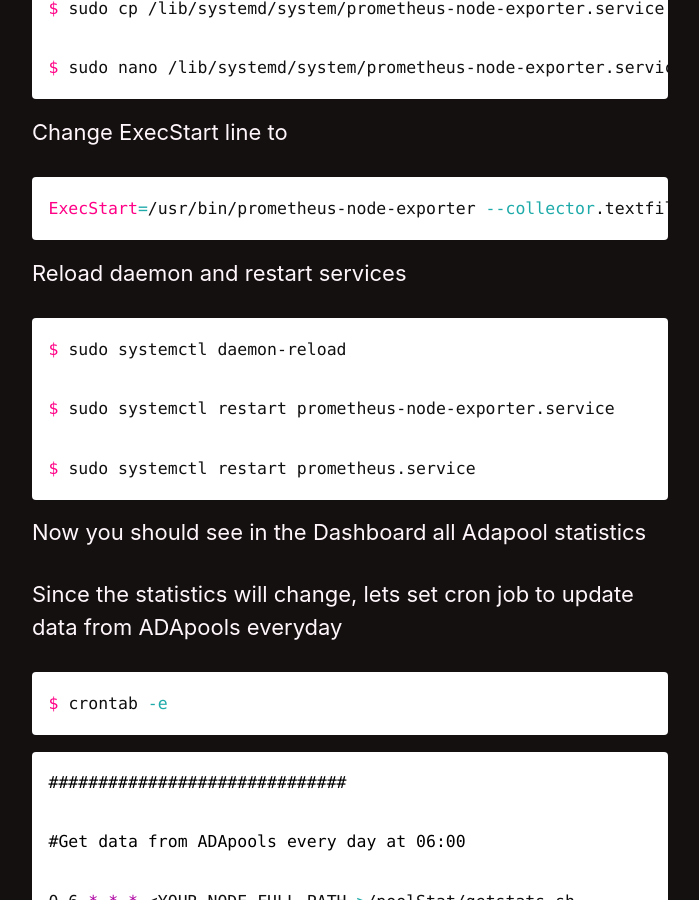
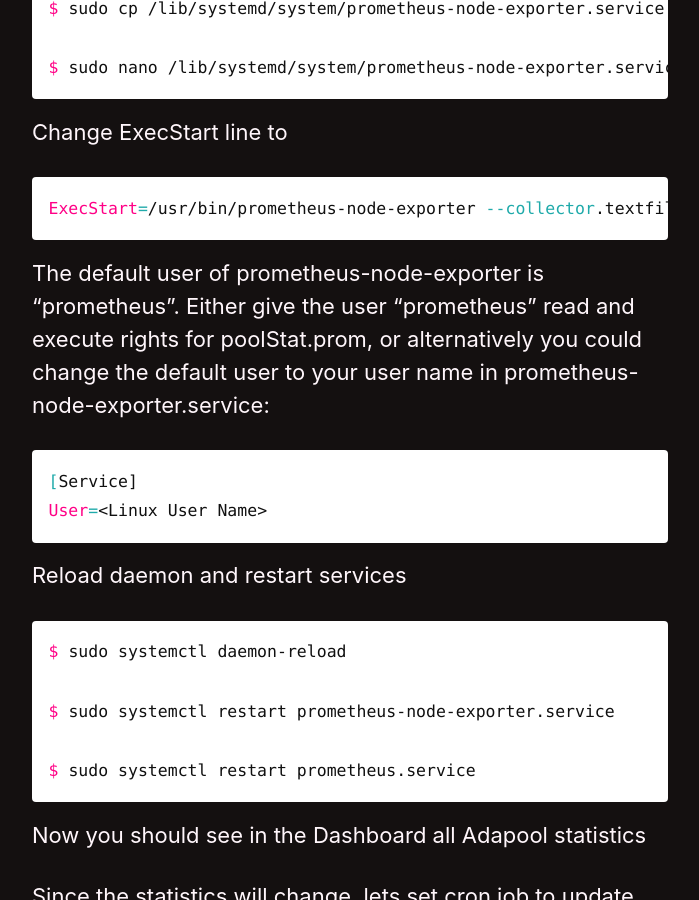
Before and after one commit to sanskys/sanskys.github.io, a Jekyll site: the page built from _pages/grafana.md, in a window 1280 px wide and 900 px high, scrolled down 9695 px. Shown: the whole window, without its empty margins (290-989 px from the left). Built offline with Jekyll 4.4.1, drawn with Linux system fonts in a browser that asks for light colours; cached includes are drawn as plain includes.

Commit message:
Update grafana.md

````diff
--- a/_pages/grafana.md
+++ b/_pages/grafana.md
@@ -301,6 +301,11 @@
 ```shell
 ExecStart=/usr/bin/prometheus-node-exporter --collector.textfile.directory=< YOUR NODE FULL PATH >/poolStat --collector.textfile
 ```
+The default user of prometheus-node-exporter is "prometheus". Either give the user "prometheus" read and execute rights for poolStat.prom, or alternatively you could change the default user to your user name in prometheus-node-exporter.service:
+```shell
+[Service]
+User=<Linux User Name>
+```
 
 Reload daemon and restart services
 ```shell
````
